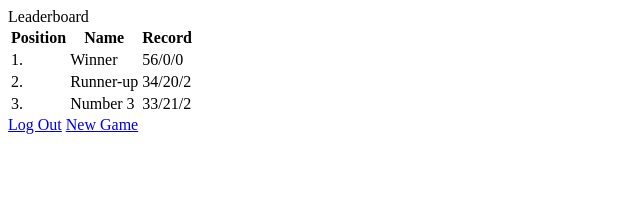
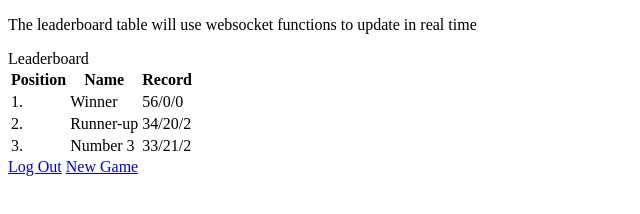
Before and after one commit to zach4ster/startup2.0, a plain HTML site: page HTML Files/leaderboard.html in a window 1280 px wide. Shown: the whole page, without its empty margins (0-640 px from the left). Drawn offline with Linux system fonts and the light colour scheme.

Commit message:
Added a place holder for the websocket portion of the site

```diff
--- a/HTML Files/leaderboard.html
+++ b/HTML Files/leaderboard.html
@@ -7,6 +7,7 @@
     </head>
     <main>
         <body>
+            <p>The leaderboard table will use websocket functions to update in real time</p>
             <caption>Leaderboard</caption>
             <table id="Leaderboard">
                 <tr>
```
